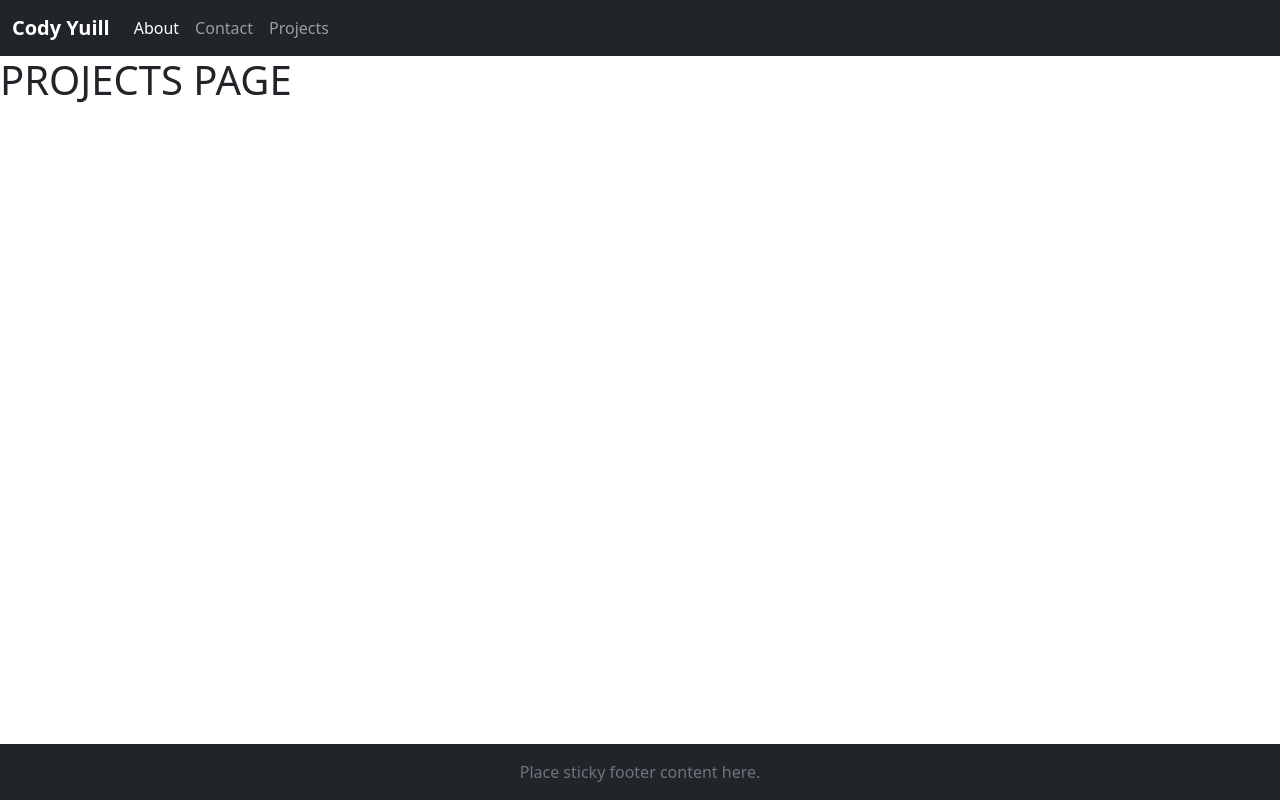
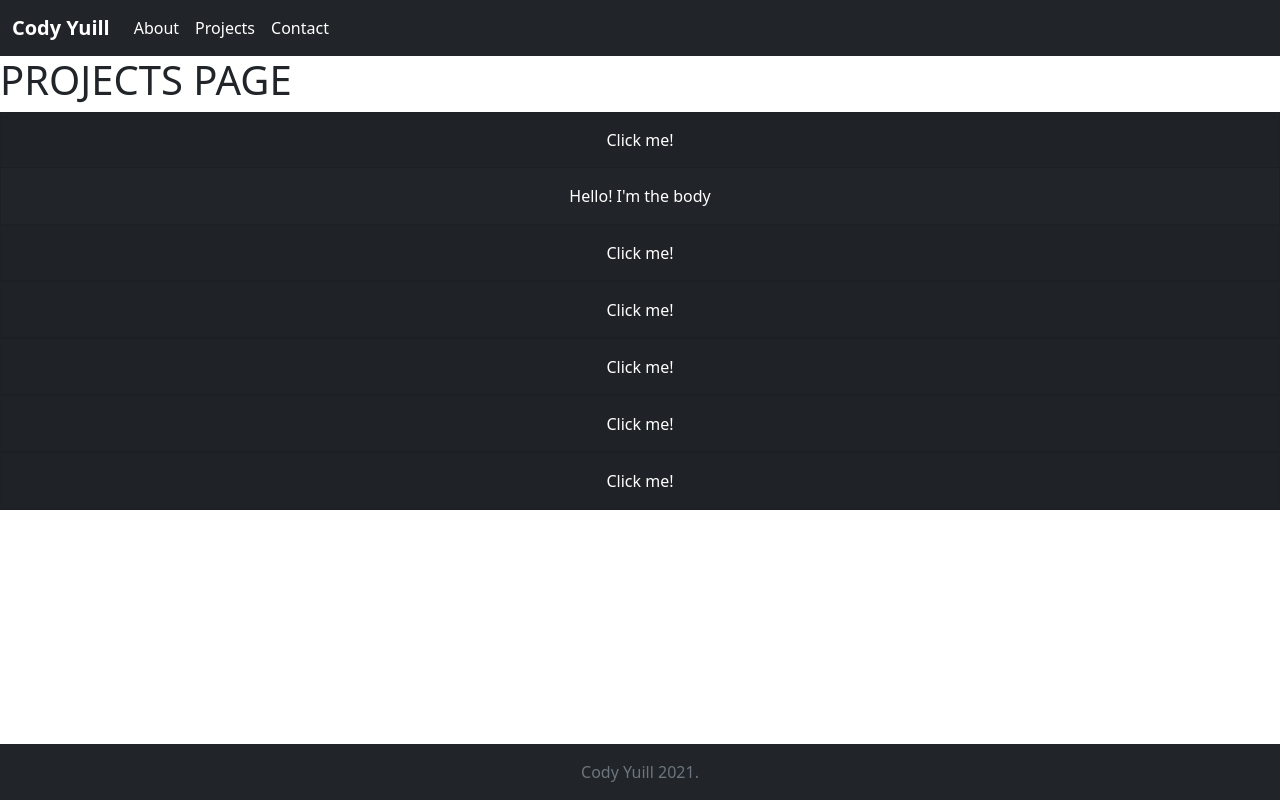
Before and after one commit to CodyYuill/reactPortfolio, a React (Create React App) app: page /projects in a window 1280 px wide. Built offline with nearby package versions, Linux system fonts and the light colour scheme.

Commit message:
added react-bootstrap. setup up projects page format

```diff
--- a/package.json
+++ b/package.json
@@ -8,6 +8,7 @@
     "@testing-library/user-event": "^12.8.3",
     "bootstrap": "^5.0.0-beta3",
     "react": "^17.0.2",
+    "react-bootstrap": "^1.5.2",
     "react-dom": "^17.0.2",
     "react-router-dom": "^5.2.0",
     "react-scripts": "4.0.3",
--- a/src/components/footer.js
+++ b/src/components/footer.js
@@ -11,7 +11,7 @@ function Footer() {
         <>
         <footer className="footer mt-auto py-3 bg-dark"  style={styles}>
             <div className="container">
-            <span className="text-muted">Place sticky footer content here.</span>
+            <span className="text-muted">Cody Yuill 2021.</span>
             </div>
         </footer>
         </>
--- a/src/components/header.js
+++ b/src/components/header.js
@@ -25,13 +25,13 @@ function Header() {
                 </a>
               </li>
               <li className="nav-item">
-                <a className="nav-link" href="/contact">
-                  Contact
+                <a className="nav-link active" href="/projects">
+                  Projects
                 </a>
               </li>
               <li className="nav-item">
-                <a className="nav-link" href="/projects">
-                  Projects
+                <a className="nav-link active" href="/contact">
+                  Contact
                 </a>
               </li>
             </ul>
--- /dev/null
+++ b/src/components/projectCard.js
@@ -0,0 +1,36 @@
+import Accordion from 'react-bootstrap/Accordion';
+import Card from 'react-bootstrap/Card';
+import Button from 'react-bootstrap/Button';
+
+let styles = {
+    a: {
+        color: "white",
+        textDecoration: "none"
+    },
+    text: {
+        color: "white"
+    },
+    card: {
+        borderRadius: "0"
+    }
+};
+
+
+function ProjectCard(props) {
+  return (
+    <>
+      <Card className="bg-dark text-center" style={styles.card}>
+        <Card.Header>
+          <Accordion.Toggle as={Button} variant="link" eventKey={props.id} style={styles.a}>
+            Click me!
+          </Accordion.Toggle>
+        </Card.Header>
+        <Accordion.Collapse eventKey={props.id}>
+          <Card.Body style={styles.text}>Hello! I'm the body</Card.Body>
+        </Accordion.Collapse>
+      </Card>
+    </>
+  );
+}
+
+export default ProjectCard;
--- a/src/pages/projects.js
+++ b/src/pages/projects.js
@@ -1,9 +1,19 @@
+import ProjectCard from '../components/projectCard';
+import Accordion from 'react-bootstrap/Accordion';
+
+const projects = ["0", "1", "2", "3", "4", "5"];
+
 function Projects() {
-    return (
-        <>
-            <h1>PROJECTS PAGE</h1>
-        </>
-    );
+  return (
+    <>
+      <h1>PROJECTS PAGE</h1>
+      <Accordion defaultActiveKey="0">
+          {projects.map((value)=>{
+              return <ProjectCard id={value} key={value}/>
+          })}
+      </Accordion>
+    </>
+  );
 }
 
 export default Projects;
```
Also changed, not shown: 1 other file (tests, documents, lock files or other folders).
